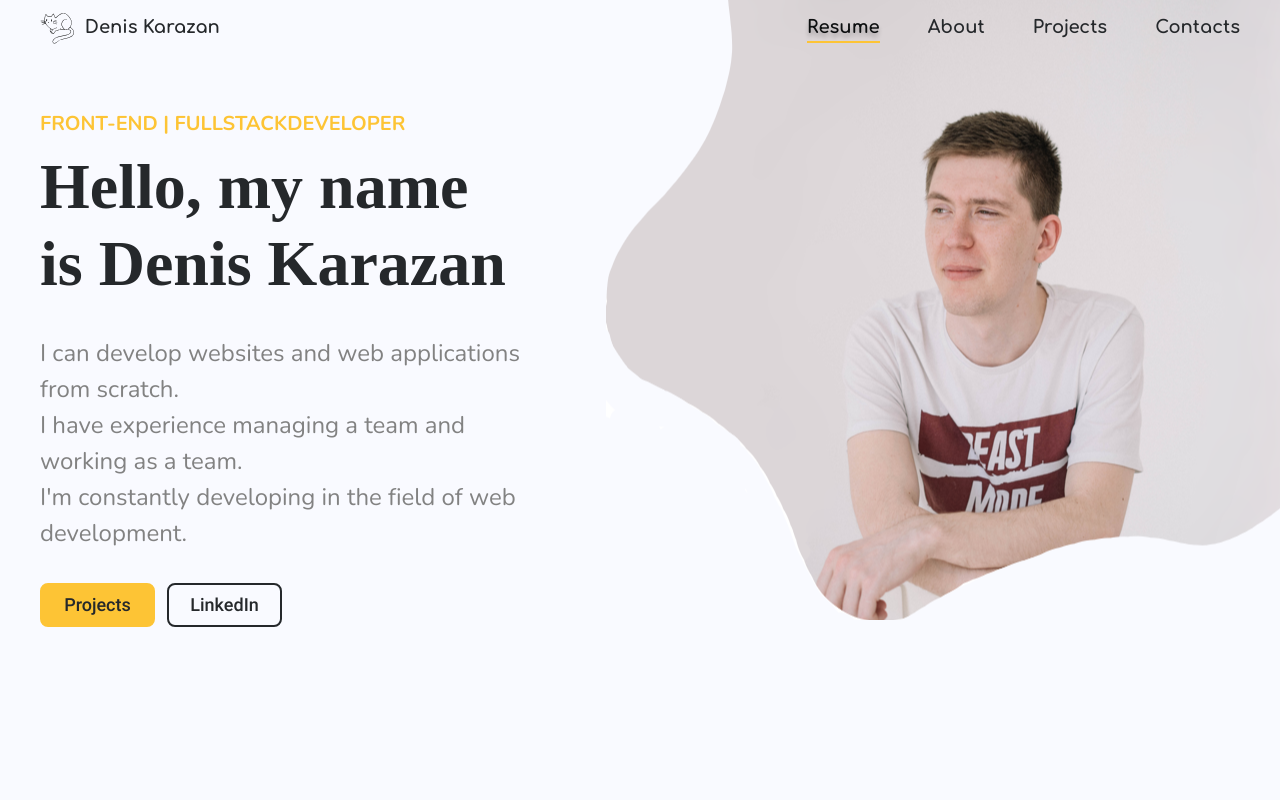
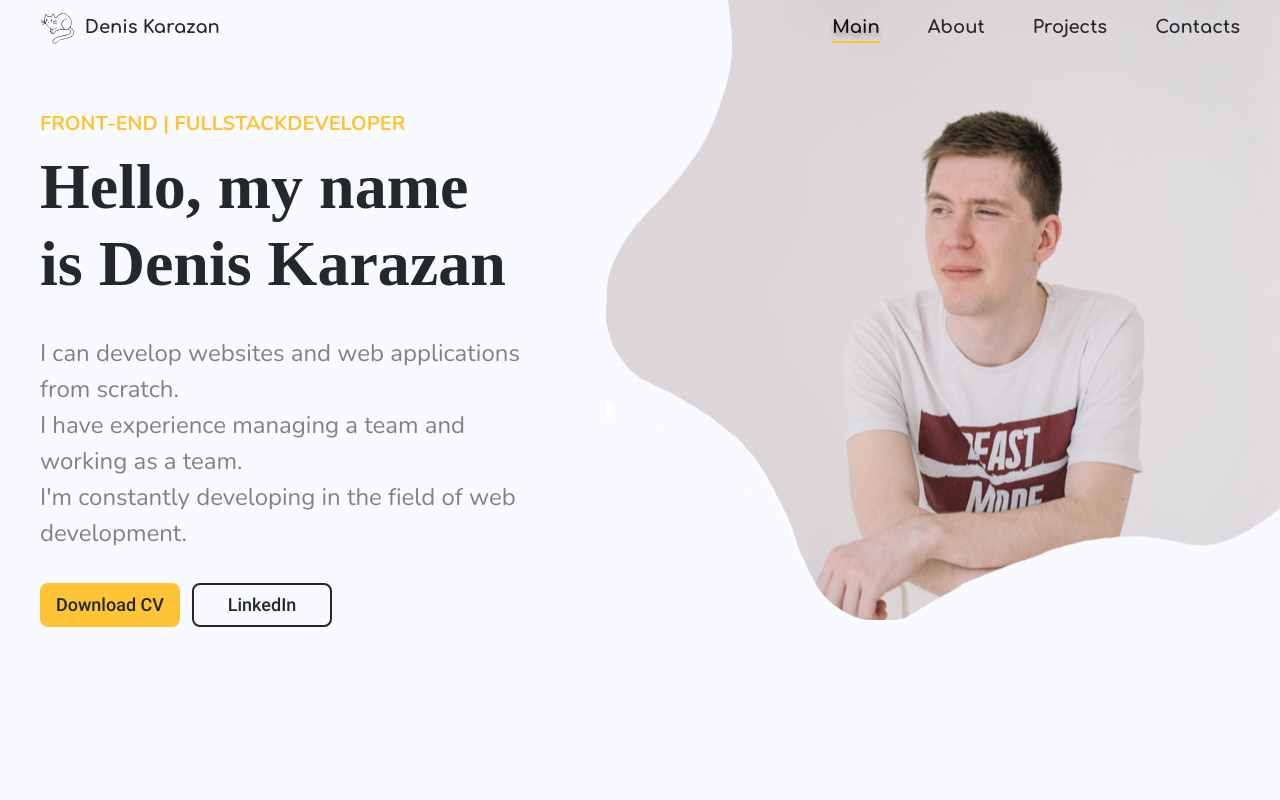
Before and after one commit to Wolf-Den1994/portfolio, a React (Create React App) app: page / in a window 1280 px wide. Shown: the top 800 px of the page. Built offline with nearby package versions, Linux system fonts and the light colour scheme.

Commit message:
feat: add cv

```diff
--- a/src/components/Header/Menu/Menu.tsx
+++ b/src/components/Header/Menu/Menu.tsx
@@ -26,7 +26,7 @@ const Menu = () => {
               className={({ isActive }) => (isActive ? 'menu__link_active' : '')}
               onClick={() => setIsShowMobileMenu(false)}
             >
-              Resume
+              Main
             </NavLink>
           </li>
           <li>
--- a/src/components/UI/Button/Button.tsx
+++ b/src/components/UI/Button/Button.tsx
@@ -58,7 +58,7 @@ Button.defaultProps = {
   type: 'button',
   kind: 'default',
   styles: {
-    maxWidth: 115,
+    maxWidth: 140,
   },
   linkOptions: {
     linkUrl: '',
--- a/src/containers/AboutMe/AboutMe.scss
+++ b/src/containers/AboutMe/AboutMe.scss
@@ -7,6 +7,10 @@
 
   @media screen and (max-width: 740px) {
     flex-direction: column;
+  }
+
+  @media screen and (max-width: 550px) {
+    padding: 0 10px;
   }
 }
 
--- a/src/containers/AboutMe/AboutMe.tsx
+++ b/src/containers/AboutMe/AboutMe.tsx
@@ -1,22 +1,26 @@
-import { useNavigate } from 'react-router-dom';
 import Button from '../../components/UI/Button/Button';
 import './AboutMe.scss';
 
-const AboutMe = () => {
-  const navigate = useNavigate();
-
-  return (
+const AboutMe = () => (
   <div className="about-me">
     <div className="about-me-bio">
       <div className="about-me-bio__title wow fadeInLeft">About me</div>
       <div className="about-me-bio__description wow fadeInLeft" data-wow-delay="0.2s">
-          I&#39;m an honest and responsible person. I get along well with people. I treat my work with maximum
-          efficiency. I&#39;m engaged in self-study. My first encounter with JavaScript was in June 2020. For me,
-          technology is a tool.
+        I&#39;m an honest and responsible person. I get along well with people. I treat my work with maximum efficiency.
+        I&#39;m engaged in self-study. My first encounter with JavaScript was in June 2020. For me, technology is a
+        tool.
       </div>
       <div className="about-me-bio__buttons wow fadeInLeft" data-wow-delay="0.4s">
-          <Button kind="primary" onClick={() => navigate('/')}>
-            Resume
+        <Button
+          type="link"
+          kind="primary"
+          linkOptions={{
+            linkUrl: 'https://drive.google.com/file/d/1nom46ho5jgztxnxOgQB967hjWqtR5bEO/view',
+            target: '_blank',
+            rel: 'noreferrer',
+          }}
+        >
+          Download CV
         </Button>
       </div>
     </div>
@@ -25,6 +29,5 @@ const AboutMe = () => {
     </div>
   </div>
 );
-};
 
 export default AboutMe;
--- a/src/containers/Contacts/Contacts.scss
+++ b/src/containers/Contacts/Contacts.scss
@@ -3,7 +3,7 @@
 .contacts {
   max-width: 520px;
   width: 100%;
-  margin: 0 auto 32x;
+  margin: 0 auto;
 
   &__title {
     text-align: center;
@@ -28,4 +28,8 @@
       margin: 0 auto 30px;
     }
   }
+
+  @media screen and (max-width: 550px) {
+    padding: 0 10px;
+  }
 }
--- a/src/containers/Intro/Intro.scss
+++ b/src/containers/Intro/Intro.scss
@@ -7,6 +7,10 @@
 
   @include dflex(flex-start, center, column, 12px);
   align-self: flex-start;
+
+  @media screen and (max-width: 1110px) {
+    padding: 0 10px;
+  }
 
   @media screen and (max-width: 740px) {
     margin-bottom: 26px;
--- a/src/containers/Intro/Intro.tsx
+++ b/src/containers/Intro/Intro.tsx
@@ -21,8 +21,16 @@ const Intro = () => (
         I&#39;m constantly developing in the field of web development.
       </div>
       <div className="intro-bio__buttons wow fadeInLeft" data-wow-delay="0.6s">
-        <Button type="link" kind="primary" linkOptions={{ linkUrl: '#projects' }}>
-          Projects
+        <Button
+          type="link"
+          kind="primary"
+          linkOptions={{
+            linkUrl: 'https://drive.google.com/file/d/1nom46ho5jgztxnxOgQB967hjWqtR5bEO/view',
+            target: '_blank',
+            rel: 'noreferrer',
+          }}
+        >
+          Download CV
         </Button>
         <Button
           type="link"
--- a/src/pages/about/About.scss
+++ b/src/pages/about/About.scss
@@ -11,6 +11,10 @@
     padding: 0 40px;
   }
 
+  @media screen and (max-width: 1110px) {
+    padding: 0 30px;
+  }
+
   @media screen and (max-width: 1000px) {
     gap: 80px;
   }
@@ -20,6 +24,6 @@
   }
 
   @media screen and (max-width: 550px) {
-    padding: 0 20px;
+    padding: 0 10px;
   }
 }
--- a/src/pages/main/Main.scss
+++ b/src/pages/main/Main.scss
@@ -10,6 +10,10 @@
     padding: 0 40px;
   }
 
+  @media screen and (max-width: 1110px) {
+    padding: 0 30px;
+  }
+
   @media screen and (max-width: 1000px) {
     gap: 80px;
   }
@@ -19,6 +23,6 @@
   }
 
   @media screen and (max-width: 550px) {
-    padding: 0 20px;
+    padding: 0 10px;
   }
 }
```
Lines whose indentation alone changed are shown as unchanged.
